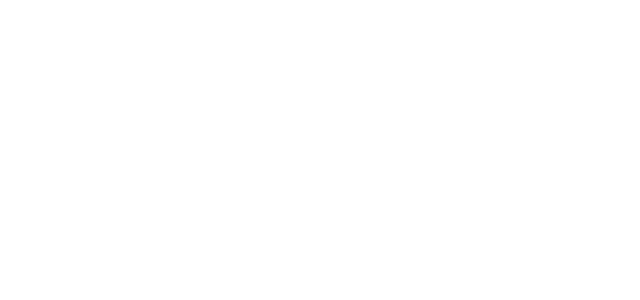
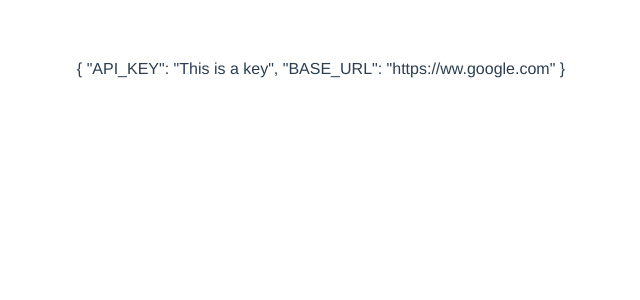
Before and after one commit to bhaidar/vue-env-variables, a Vue app: page / in a window 1280 px wide. Shown: the top 300 px of the page, without its empty margins (319-959 px from the left). Built offline with nearby package versions, Linux system fonts and the light colour scheme.

Commit message:
Add useEnv() helper function

```diff
--- a/src/App.vue
+++ b/src/App.vue
@@ -1,19 +1,22 @@
 <template>
-  <div></div>
+  <div>{{ envVariables2 }}</div>
 </template>
 
 <script>
 import { inject } from 'vue';
+import { useEnv, envSymbol } from './install';
 
 export default {
   name: 'App',
-  inject: ['env'],
   created() {
-    console.log({ optionsApi: this.$env, provider: this.env });
+    console.log({ optionsApi: this.$env });
   },
   setup() {
-    const envVariables = inject('env');
-    console.log({ compositionApi: envVariables });
+    const envVariables = inject(envSymbol);
+    console.log(envVariables);
+
+    const envVariables2 = useEnv();
+    return { envVariables2 };
   },
 };
 </script>
--- a/src/install.js
+++ b/src/install.js
@@ -1,4 +1,7 @@
+import { inject } from 'vue';
 import { getVueEnvVariables } from './env-helper';
+
+export const envSymbol = Symbol();
 
 export default {
   // eslint-disable-next-line no-unused-vars
@@ -13,6 +16,13 @@
     app.config.globalProperties.$env = vueVariables || {};
 
     // provide the env variables to support all components using Composition API or Options API
-    app.provide('env', vueVariables);
+    app.provide(envSymbol, vueVariables);
   },
 };
+
+export function useEnv() {
+  const env = inject(envSymbol);
+  if (!env) throw new Error('No env provided!');
+
+  return env;
+}
```
